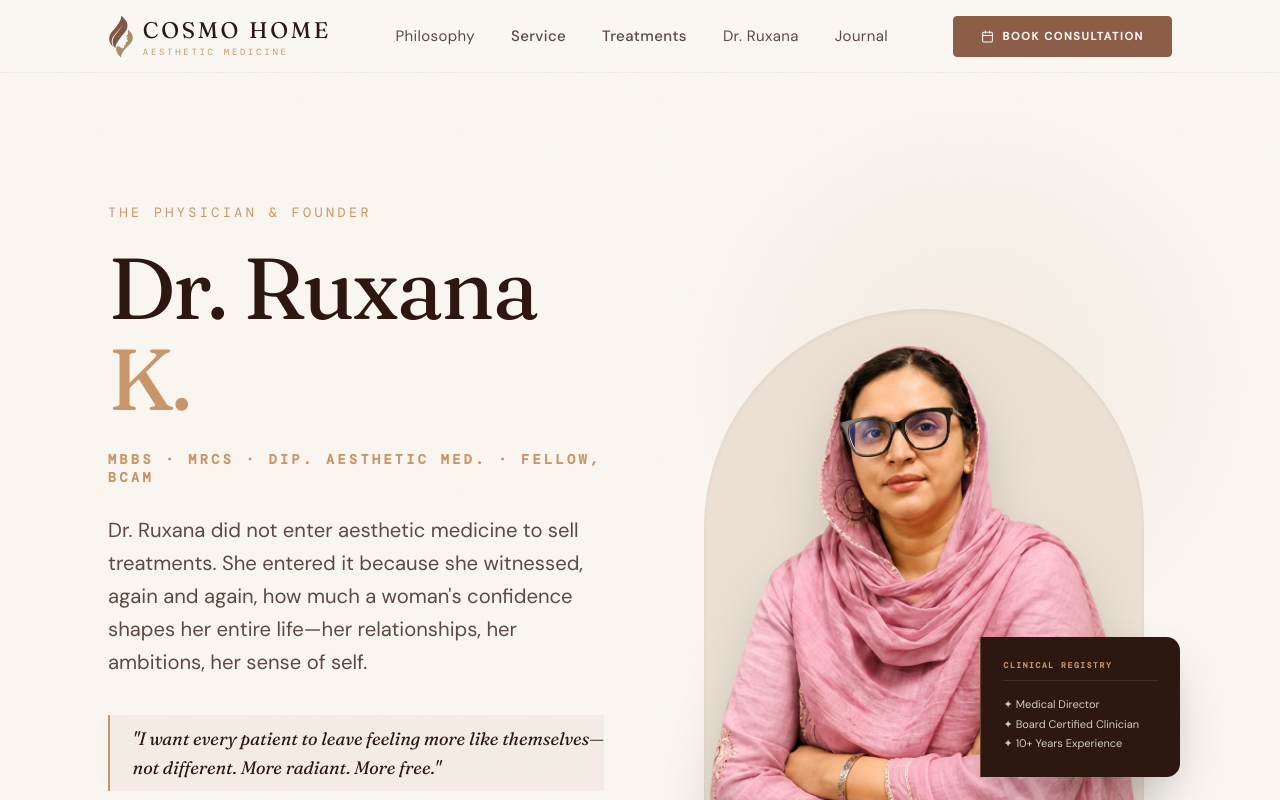
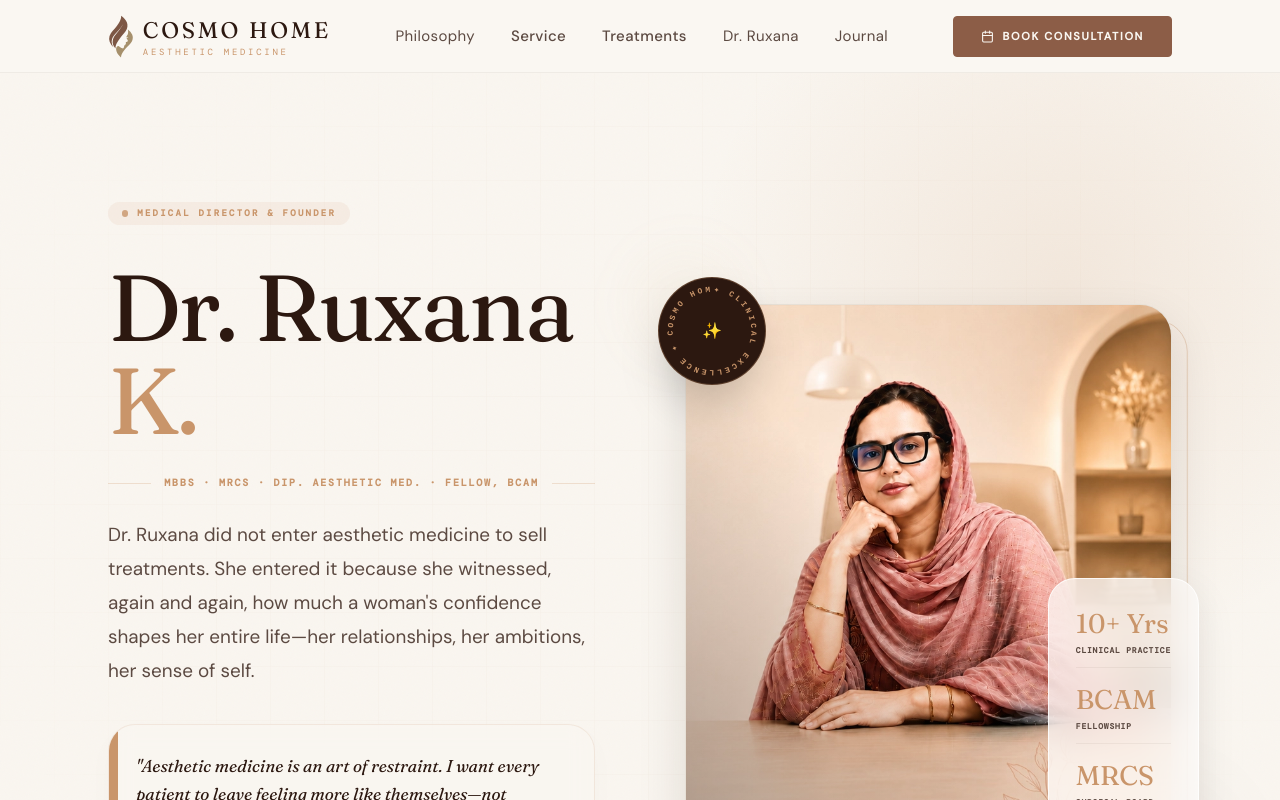
Before and after one commit to playkidsofficial6-oss/cosmohome, a React (Vite) app: page /dr-ruxana in a window 1280 px wide. Shown: the top 800 px of the page. Built offline with nearby package versions, Linux system fonts and the light colour scheme.

Commit message:
feat: create Dr. Ruxana professional biography page

```diff
--- a/src/pages/DrRuxana.tsx
+++ b/src/pages/DrRuxana.tsx
@@ -55,85 +55,150 @@ export default function DrRuxanaPage() {
       className="min-h-screen bg-[#FAF7F2] text-[#2C1810] pt-16 overflow-x-hidden"
       style={B}
     >
-      {/* ═╦═ 1. CINEMATIC HERO SECTION ═╦═ */}
-      <section className="relative min-h-[85vh] flex flex-col justify-center bg-[#FAF6F0] py-16 md:py-28 overflow-hidden border-b border-[#2C1810]/5">
-        {/* Background Visuals */}
+      {/* ═╦═ 1. ADVANCED MODERN HERO SECTION ═╦═ */}
+      <section className="relative min-h-[90vh] flex flex-col justify-center bg-[#FAF6F0] py-16 md:py-28 overflow-hidden border-b border-[#2C1810]/5">
+        {/* Advanced Grid & Glow Backdrops */}
         <div className="absolute inset-0 opacity-[0.03] z-0 pointer-events-none" style={{ backgroundImage: GRAIN, backgroundSize: "180px" }} />
 
+        {/* Subtle grid backdrop for clinical precision */}
+        <div className="absolute inset-0 bg-[linear-gradient(to_right,rgba(201,149,106,0.06)_1px,transparent_1px),linear-gradient(to_bottom,rgba(201,149,106,0.06)_1px,transparent_1px)] bg-[size:3rem_3rem] [mask-image:radial-gradient(ellipse_60%_50%_at_50%_40%,#000_70%,transparent_100%)] opacity-40 z-0 pointer-events-none" />
+
         <motion.div
-          className="absolute top-10 right-10 w-[550px] h-[550px] rounded-full pointer-events-none z-0"
-          style={{ background: "radial-gradient(circle, rgba(201,149,106,0.12) 0%, transparent 65%)" }}
-          animate={{ scale: [1, 1.1, 1], x: [0, 10, 0], y: [0, -10, 0] }}
-          transition={{ duration: 12, repeat: Infinity, ease: "easeInOut" }}
+          className="absolute -top-20 -right-20 w-[650px] h-[650px] rounded-full pointer-events-none z-0"
+          style={{ background: "radial-gradient(circle, rgba(201,149,106,0.15) 0%, transparent 70%)" }}
+          animate={{ scale: [1, 1.15, 1], x: [0, 20, 0], y: [0, -20, 0] }}
+          transition={{ duration: 15, repeat: Infinity, ease: "easeInOut" }}
         />
 
         <div className="relative z-10 max-w-7xl mx-auto px-6 md:px-16 lg:px-24 w-full">
-          <div className="grid grid-cols-1 lg:grid-cols-12 gap-12 lg:gap-16 items-center">
+          <div className="grid grid-cols-1 lg:grid-cols-12 gap-12 lg:gap-20 items-center">
 
             {/* Left Content Column */}
             <div className="lg:col-span-6 flex flex-col justify-center">
               <FadeUp>
-                <Tag>The Physician & Founder</Tag>
-                <h1 className="text-4xl sm:text-6xl md:text-7xl lg:text-[4.8rem] text-[#2C1810] leading-[1.05] mt-4 mb-6 font-light tracking-tight" style={D}>
+                <div className="inline-flex items-center gap-2 px-3 py-1 bg-[#C9956A]/10 text-[#C9956A] text-[9px] font-semibold tracking-[0.25em] uppercase rounded-full mb-6 w-fit" style={M}>
+                  <span className="w-1.5 h-1.5 rounded-full bg-[#C9956A] animate-pulse" />
+                  Medical Director & Founder
+                </div>
+
+                <h1 className="text-5xl sm:text-7xl lg:text-[5.2rem] text-[#2C1810] leading-[1.0] mt-2 mb-6 font-light tracking-tight" style={D}>
                   Dr. Ruxana <span className="serif text-[#C9956A]">K.</span>
                 </h1>
 
-                <p className="text-xs tracking-[0.25em] uppercase text-[#C9956A] font-semibold mb-6" style={M}>
-                  MBBS · MRCS · Dip. Aesthetic Med. · Fellow, BCAM
-                </p>
+                {/* Horizontal line divider with signature gold star */}
+                <div className="flex items-center gap-3 my-6 w-full max-w-lg">
+                  <div className="h-[1px] bg-[#C9956A]/25 flex-grow hidden sm:block" />
+                  <span className="text-[9px] sm:text-[10px] tracking-[0.18em] uppercase text-[#C9956A] font-bold text-center leading-relaxed" style={M}>
+                    MBBS · MRCS · Dip. Aesthetic Med. · Fellow, BCAM
+                  </span>
+                  <div className="h-[1px] bg-[#C9956A]/25 flex-grow hidden sm:block" />
+                </div>
 
-                <p className="text-base sm:text-lg text-[#5C4A42] leading-relaxed mb-8 max-w-lg font-normal">
+                <p className="text-base sm:text-[1.05rem] text-[#5C4A42] leading-[1.8] mb-8 max-w-xl font-light">
                   Dr. Ruxana did not enter aesthetic medicine to sell treatments. She entered it because she witnessed, again and again, how much a woman's confidence shapes her entire life—her relationships, her ambitions, her sense of self.
                 </p>
 
-                <div className="bg-[#E8DDD1]/40 border-l-2 border-[#C9956A] pl-5 py-2 mb-8 max-w-md">
-                  <p className="text-sm md:text-base text-[#2C1810] leading-relaxed italic" style={D}>
-                    "I want every patient to leave feeling more like themselves—not different. More radiant. More free."
+                {/* Glassmorphic Interactive Quote */}
+                <div className="relative bg-[#FAF7F2]/40 backdrop-blur-md border border-[#C9956A]/15 rounded-3xl p-6 mb-8 max-w-xl shadow-[0_10px_30px_rgba(44,24,16,0.02)] overflow-hidden">
+                  <div className="absolute top-0 left-0 w-2 h-full bg-[#C9956A]" />
+                  <p className="text-sm md:text-[0.95rem] text-[#2C1810] leading-relaxed italic pr-4" style={D}>
+                    "Aesthetic medicine is an art of restraint. I want every patient to leave feeling more like themselves—not different. More radiant. More free."
                   </p>
+                  <div className="mt-3 flex justify-between items-center">
+                    <p className="text-[9px] text-[#C9956A] tracking-[0.25em] uppercase font-bold" style={M}>— Personal Pledge</p>
+                    <span className="text-xs">💛</span>
+                  </div>
                 </div>
 
+                {/* Call To Actions */}
                 <div className="flex flex-wrap gap-4 items-center">
                   <CTAButtons />
                 </div>
               </FadeUp>
             </div>
 
-            {/* Right Image/Arch Column */}
-            <div className="lg:col-span-6 flex justify-center items-end relative h-[380px] sm:h-[480px] lg:h-[580px] w-full">
-              <div className="relative h-full w-[280px] sm:w-[360px] lg:w-[440px] flex justify-center items-end">
-                {/* Arch background */}
+            {/* Right Column: Advanced Overlapping Interactive Collage */}
+            <div className="lg:col-span-6 flex justify-center items-center relative">
+              <FadeUp delay={0.2} className="relative w-full max-w-sm sm:max-w-md lg:max-w-xl">
+
+                {/* Decorative floating geometry */}
+                <div className="absolute -top-12 -left-12 w-24 h-24 bg-[#C9956A]/5 rounded-full blur-xl pointer-events-none" />
+                <div className="absolute -bottom-16 -right-12 w-36 h-36 bg-[#2C1810]/5 rounded-full blur-2xl pointer-events-none" />
+
+                {/* Main Luxury Borderless Image Frame */}
+                <div className="relative z-10 w-full group">
+                  {/* Luxury offset gold border behind the image */}
+                  <div className="absolute inset-0 border border-[#C9956A]/35 rounded-[32px] translate-x-3.5 translate-y-3.5 pointer-events-none transition-transform duration-700 group-hover:translate-x-1.5 group-hover:translate-y-1.5" />
+
+                  {/* The Image Wrapper with a high-end drop shadow */}
+                  <div className="relative aspect-[3.8/4.5] w-full rounded-[32px] overflow-hidden shadow-[0_20px_50px_rgba(44,24,16,0.12)] border border-[#E8E1D7]/80 bg-[#E8DDD1]">
+                    <img
+                      src="/hero/main banner.webp"
+                      alt="Dr. Ruxana K at Cosmo Home"
+                      className="w-full h-full object-cover object-right transition-transform duration-[1.8s] ease-out group-hover:scale-105"
+                    />
+                    {/* Linear high-tech glass reflex overlay */}
+                    <div className="absolute inset-0 bg-gradient-to-tr from-[#2C1810]/40 via-transparent to-white/10 pointer-events-none" />
+
+                    {/* Floating organic label badge inside the image directly */}
+                    <div className="absolute bottom-5 left-6 bg-white/20 backdrop-blur-md border border-white/25 px-4 py-2 rounded-full text-[9px] text-[#FAF7F2] font-semibold uppercase tracking-[0.2em]" style={M}>
+                      ✦ Cosmo Home Clinic ✦
+                    </div>
+                  </div>
+                </div>
+
+                {/* Floating Glassmorphic Stats Plate (Overlapping bottom right) */}
                 <motion.div
-                  initial={{ opacity: 0, scale: 0.95 }}
-                  animate={{ opacity: 1, scale: 1 }}
-                  transition={{ duration: 1, ease: EASE }}
-                  className="absolute bottom-0 left-0 w-full h-[90%] bg-[#EBE0D3] rounded-t-[300px] z-0 shadow-inner"
-                />
+                  initial={{ opacity: 0, x: 30 }}
+                  whileInView={{ opacity: 1, x: 0 }}
+                  viewport={{ once: true }}
+                  transition={{ duration: 0.8, delay: 0.5 }}
+                  whileHover={{ y: -5 }}
+                  className="absolute bottom-10 -right-6 z-20 bg-white/70 backdrop-blur-xl border border-white/80 text-[#2C1810] p-6 rounded-3xl shadow-[0_15px_40px_rgba(44,24,16,0.08)] max-w-[200px] flex flex-col gap-3 group cursor-default"
+                >
+                  <div className="flex flex-col border-b border-[#2C1810]/5 pb-2.5">
+                    <span className="text-2xl font-light text-[#C9956A]" style={D}>10+ Yrs</span>
+                    <span className="text-[8px] tracking-widest text-[#5C4A42] uppercase font-bold mt-0.5" style={M}>Clinical Practice</span>
+                  </div>
+                  <div className="flex flex-col border-b border-[#2C1810]/5 pb-2.5">
+                    <span className="text-2xl font-light text-[#C9956A]" style={D}>BCAM</span>
+                    <span className="text-[8px] tracking-widest text-[#5C4A42] uppercase font-bold mt-0.5" style={M}>Fellowship</span>
+                  </div>
+                  <div className="flex flex-col">
+                    <span className="text-2xl font-light text-[#C9956A]" style={D}>MRCS</span>
+                    <span className="text-[8px] tracking-widest text-[#5C4A42] uppercase font-bold mt-0.5" style={M}>Surgical Board</span>
+                  </div>
+                </motion.div>
 
-                <motion.img
-                  initial={{ opacity: 0, y: 40 }}
-                  animate={{ opacity: 1, y: 0 }}
-                  transition={{ duration: 1.1, delay: 0.15, ease: EASE }}
-                  src="/doctor/ruxana.webp"
-                  alt="Dr. Ruxana K"
-                  className="h-[95%] w-auto object-contain object-bottom relative z-10 drop-shadow-2xl"
-                />
+                {/* Floating Circular High-Tech Badge (Overlapping top left) */}
+                <motion.div
+                  initial={{ opacity: 0, scale: 0.8 }}
+                  whileInView={{ opacity: 1, scale: 1 }}
+                  viewport={{ once: true }}
+                  transition={{ duration: 0.8, delay: 0.7 }}
+                  className="absolute -top-6 -left-6 z-20 w-24 h-24 bg-[#2C1810] text-[#FAF7F2] rounded-full shadow-2xl flex items-center justify-center border border-[#C9956A]/30 overflow-hidden group cursor-pointer"
+                >
+                  {/* Rotating circular text SVG */}
+                  <motion.svg
+                    viewBox="0 0 100 100"
+                    className="w-full h-full origin-center fill-current text-[#C9956A]"
+                    animate={{ rotate: 360 }}
+                    transition={{ repeat: Infinity, duration: 25, ease: "linear" }}
+                  >
+                    <path id="circlePath" d="M 50, 50 m -37, 0 a 37,37 0 1,1 74,0 a 37,37 0 1,1 -74,0" fill="none" />
+                    <text fontFamily="monospace" fontSize="7.5" fontWeight="bold" letterSpacing="2.5">
+                      <textPath href="#circlePath">
+                        ✦ CLINICAL EXCELLENCE ✦ COSMO HOME
+                      </textPath>
+                    </text>
+                  </motion.svg>
+                  {/* Small gold leaf logo in the absolute center */}
+                  <div className="absolute inset-0 flex items-center justify-center text-sm font-light text-[#FAF7F2] select-none">
+                    ✨
+                  </div>
+                </motion.div>
 
-                {/* Overlapping credentials plaque */}
-                <motion.div
-                  initial={{ opacity: 0, x: 20 }}
-                  animate={{ opacity: 1, x: 0 }}
-                  transition={{ duration: 0.8, delay: 0.6 }}
-                  className="absolute bottom-12 -right-4 sm:-right-8 bg-[#2C1810] text-[#FAF7F2] p-5 z-20 shadow-2xl rounded-l-none rounded-r-xl border-l border-[#C9956A]/40 min-w-[200px]"
-                >
-                  <span className="text-[8px] tracking-[0.2em] uppercase text-[#C9956A] font-semibold block mb-2" style={M}>Clinical Registry</span>
-                  <div className="h-[1px] bg-[#FAF7F2]/10 mb-3" />
-                  <p className="text-[11px] leading-[1.8] text-[#FAF7F2]/80 font-normal">
-                    ✦ Medical Director<br />
-                    ✦ Board Certified Clinician<br />
-                    ✦ 10+ Years Experience
-                  </p>
-                </motion.div>
-              </div>
+              </FadeUp>
             </div>
 
           </div>
```
